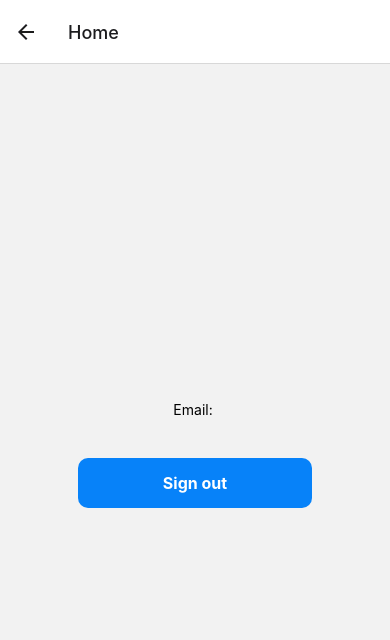
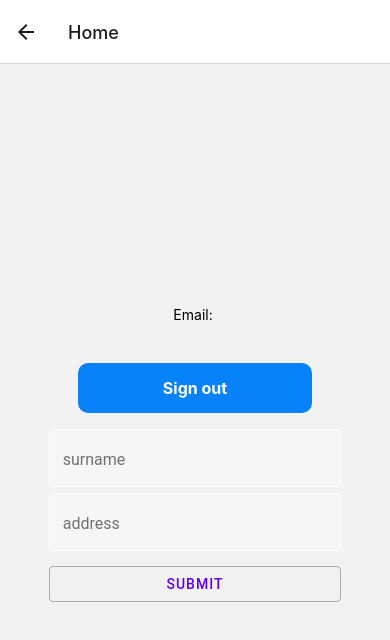
Before and after one commit to mkaychuks/firebase-auth, a React Native app: screen /Home in a window 390 px wide. Shown: the top 640 px of the page. Built offline with nearby package versions, Linux system fonts and the light colour scheme; no server answers.

Commit message:
wrote to a DB on fireStore

```diff
--- a/screens/HomeScreen.js
+++ b/screens/HomeScreen.js
@@ -1,9 +1,18 @@
 import { StyleSheet, Text, TouchableOpacity, View } from "react-native";
-import React from "react";
-import { auth } from "../firebase";
+import React, { useState } from "react";
+import { TextInput, Button } from "react-native-paper";
+import { collection, addDoc } from "firebase/firestore";
+
+// local imports
+import { auth, db } from "../firebase";
 import { signOut } from "firebase/auth";
 
 const HomeScreen = ({ navigation }) => {
+  const [surname, setSurname] = useState("");
+  const [address, setAddress] = useState("");
+  const [owner, setOwner] = useState(auth.currentUser?.email);
+
+  // handle signing user out
   const handleSignOut = () => {
     signOut(auth)
       .then(() => {
@@ -12,12 +21,52 @@ const HomeScreen = ({ navigation }) => {
       .catch((err) => alert(err.message));
   };
 
+  // adding something to the database
+  const addToDB = async () => {
+    try {
+      const docRef = await addDoc(collection(db, "details"), {
+        surname: { surname },
+        address: { address },
+        owner: { owner },
+      });
+      console.log("Document written with ID: ", docRef.id);
+    } catch (error) {
+      console.error("Error adding document: ", e);
+    }
+  };
+
   return (
     <View style={styles.container}>
       <Text>Email: {auth.currentUser?.email}</Text>
       <TouchableOpacity style={styles.button} onPress={handleSignOut}>
         <Text style={styles.buttonText}>Sign out</Text>
       </TouchableOpacity>
+
+      <View style={{ width: "75%", marginTop: 10 }}>
+        <TextInput
+          placeholder="surname"
+          mode="outlined"
+          activeOutlineColor="white"
+          outlineColor="white"
+          value={surname}
+          onChangeText={(text) => setSurname(text)}
+        />
+        <TextInput
+          placeholder="address"
+          mode="outlined"
+          activeOutlineColor="white"
+          outlineColor="white"
+          value={address}
+          onChangeText={(text) => setAddress(text)}
+        />
+        <Button
+          onPress={addToDB}
+          mode="outlined"
+          style={{ marginTop: 15 }}
+        >
+          Submit
+        </Button>
+      </View>
     </View>
   );
 };
```
